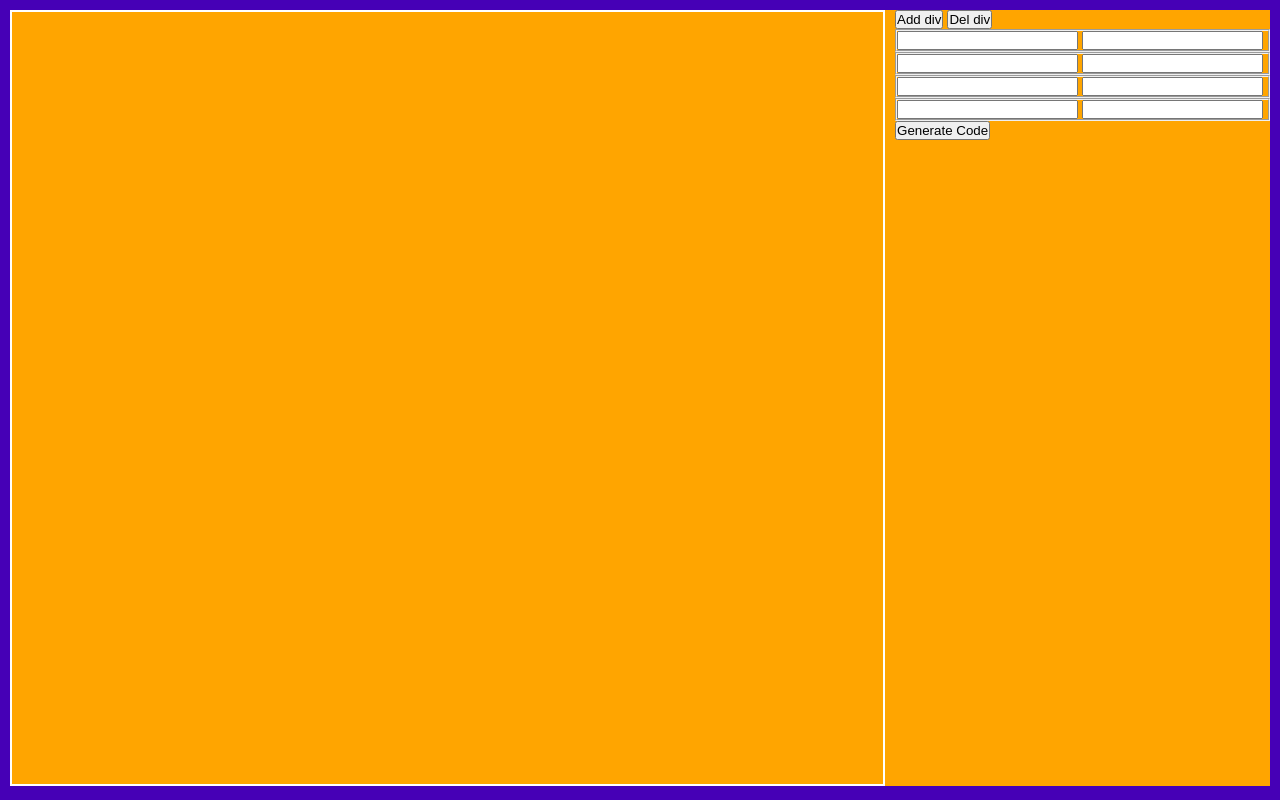
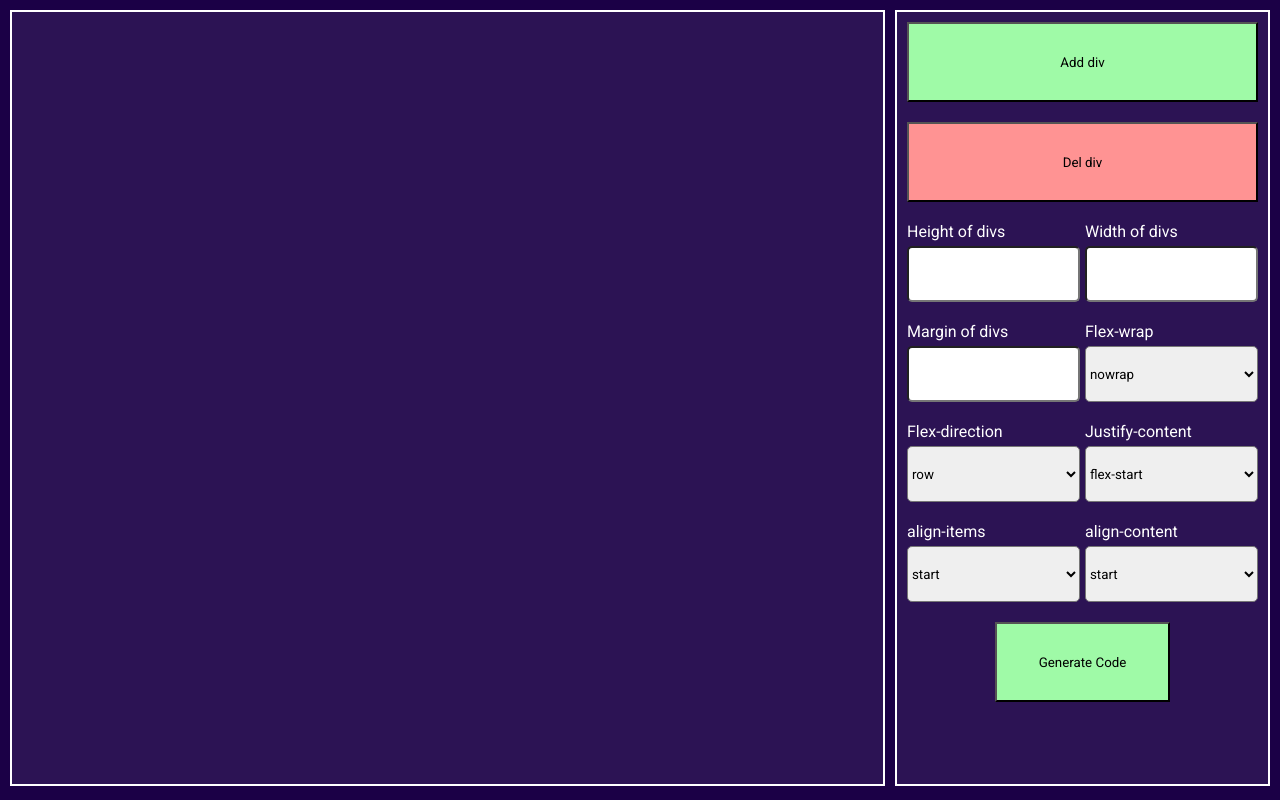
Before and after one commit to vhondos/herramienta_flexbox, a website: page index.html in a window 1280 px wide. Drawn offline with Linux system fonts and the light colour scheme.

Commit message:
Estilos css terminado

```diff
--- a/index.html
+++ b/index.html
@@ -16,41 +16,73 @@
                 <fieldset>
                     <!-- Height of divs -->
                     <label for="">
+                        Height of divs
                         <input type="number" name="" id="">
                     </label>
                     <!-- Width of divs -->
                     <label for="">
+                        Width of divs
                         <input type="number" name="" id="">
                     </label>
                 </fieldset>
                 <fieldset>
                     <!-- Margin of divs -->
                     <label for="">
+                        Margin of divs
                         <input type="number" name="" id="">
                     </label>
                     <!-- Flex-wrap -->
                     <label for="">
-                        <input type="number" name="" id="">
+                        Flex-wrap
+                        <select name="" id="">
+                            <option value="nowrap">nowrap</option>
+                            <option value="wrap">wrap</option>
+                            <option value="wrap-reverse">wrap-reverse</option>
+                        </select>
                     </label>
                 </fieldset>
                 <fieldset>
                     <!-- Flex-direction -->
                     <label for="">
-                        <input type="number" name="" id="">
+                        Flex-direction
+                        <select name="" id="">
+                            <option value="row">row</option>
+                            <option value="row-reverse">row-reverse</option>
+                            <option value="column">column</option>
+                            <option value="column-reverse">column-reverse</option>
+                        </select>
                     </label>
                     <!-- Justify-content -->
                     <label for="">
-                        <input type="number" name="" id="">
+                        Justify-content
+                        <select name="" id="">
+                            <option value="flex-start">flex-start</option>
+                            <option value="flex-end">flex-end</option>
+                            <option value="center">center</option>
+                            <option value="space-between">space-between</option>
+                            <option value="space-around">space-around</option>
+                            <option value="space-evenly">space-evenly</option>
+                        </select>
                     </label>
                 </fieldset>
                 <fieldset>
                     <!-- align-items -->
                     <label for="">
-                        <input type="number" name="" id="">
+                        align-items
+                        <select name="" id="">
+                            <option value="start">start</option>
+                            <option value="center">center</option>
+                            <option value="end">end</option>
+                        </select>
                     </label>
                     <!-- align-content -->
                     <label for="">
-                        <input type="number" name="" id="">
+                        align-content
+                        <select name="" id="">
+                            <option value="start">start</option>
+                            <option value="center">center</option>
+                            <option value="end">end</option>
+                        </select>
                     </label>
                 </fieldset>
 
--- a/package.json
+++ b/package.json
@@ -108,7 +108,8 @@
     "yallist": "^2.1.2"
   },
   "scripts": {
-    "test": "echo \"Error: no test specified\" && exit 1"
+    "test": "echo \"Error: no test specified\" && exit 1",
+    "start:dev": "tsc --watch"
   },
   "repository": {
     "type": "git",
--- a/style.css
+++ b/style.css
@@ -1,29 +1,81 @@
+@import url('https://fonts.googleapis.com/css2?family=Roboto:wght@100..900&display=swap');
+
 *{
     margin: 0;
     padding: 0;
     box-sizing: border-box;
+    font-family: 'Roboto', sans-serif;
+}
+
+:root{
+    --white: rgba(255, 255, 255, 0.075);
+    --green: rgb(159, 250, 167);
+    --red: rgb(255, 147, 147);
 }
 
 
 body{
     height: 100vh;
     padding: 10px;
-    background-color: rgb(70, 0, 182);
+    background-color: rgb(27, 0, 70);
 }
 main{
     width: 100%;
     display: flex;
     gap: 10px;
     height: 50vh;
-    background-color: orange;
     height: 97vh;
 }
 div:nth-of-type(1){
     width: 70%;
-    background-color: transparent;
+    background-color: var(--white);
     border: 2px solid white
 }
 div:nth-of-type(2){
     width: 30%;
-    background-color: transparent;
+    background-color: var(--white);
+    border: 2px solid white
 }
+form{
+    display: flex;
+    flex-direction: column;
+    gap: 20px;
+    padding: 10px;
+    align-items: center;
+}
+fieldset{
+    display: flex;
+    width: 100%;
+    gap: 5px;
+    border: none;
+}
+label{
+    display: flex;
+    flex-direction: column;
+    width: 100%;
+    color: white;
+    gap: 5px;
+}
+
+button{
+    height: 10vh;
+    width: 100%;
+}
+
+button:nth-of-type(1){
+    background-color: var(--green);
+}
+
+button:nth-of-type(2){
+    background-color: var(--red);
+}
+
+button:nth-of-type(3){
+    background-color: var(--green);
+    width: 50%;
+}
+
+input, select{
+    height: 7vh;
+    border-radius: 5px;
+}
```
